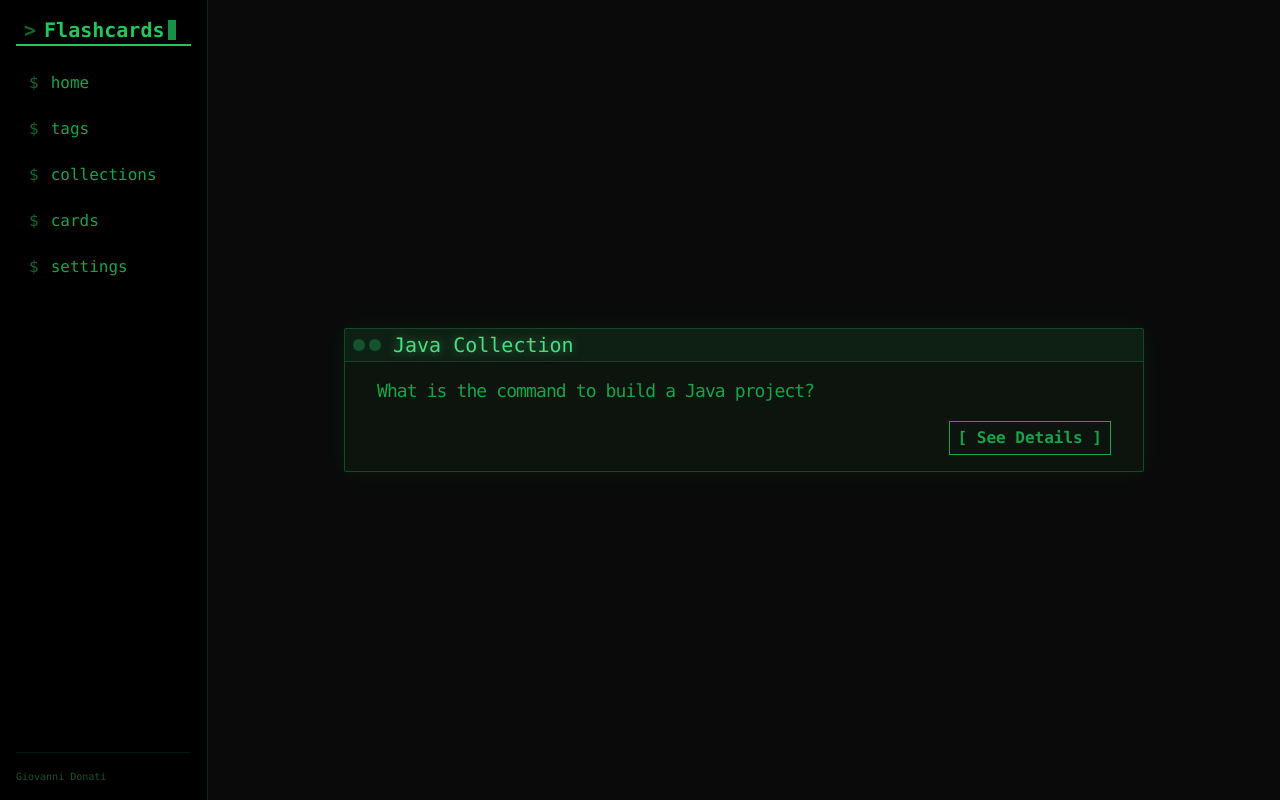
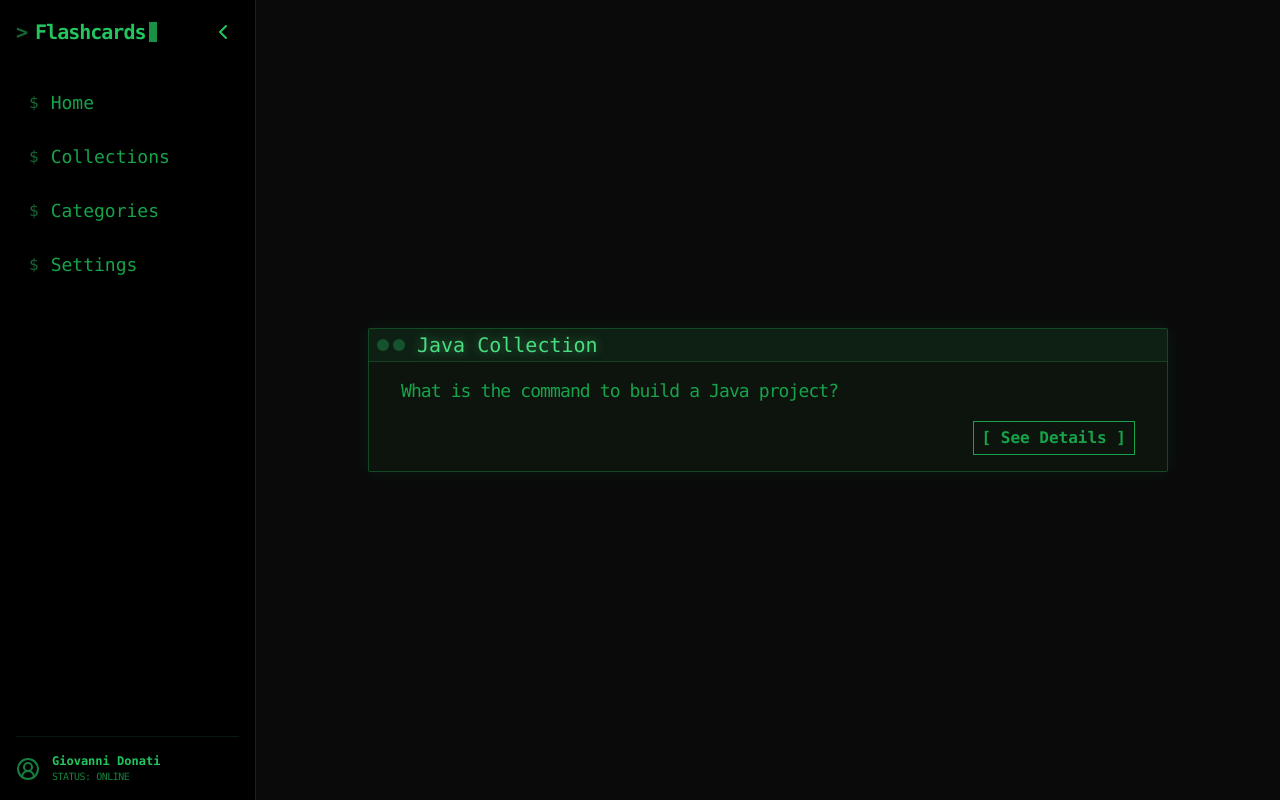
Before and after one commit to GiovanniDonati/flashcard-app, a React (Vite) app in the folder web/: page /settings in a window 1280 px wide. Built offline with nearby package versions, Linux system fonts and the light colour scheme.

Commit message:
feat: Include a button to close the sidebar, and icons after closed

```diff
--- a/web/src/components/Sidebar.tsx
+++ b/web/src/components/Sidebar.tsx
@@ -1,44 +1,102 @@
+import {
+  Home,
+  LayoutList,
+  LibraryBigIcon,
+  Menu,
+  Settings,
+  UserCircle2,
+  ChevronLeft,
+} from "lucide-react";
+import { useState } from "react";
+
 const menu = [
-  { name: "home", path: "/" },
-  { name: "tags", path: "/tags" },
-  { name: "collections", path: "/collections" },
-  { name: "cards", path: "/cards" },
-  { name: "settings", path: "/settings" },
+  { name: "home", path: "/", icon: <Home size={20} /> },
+  {
+    name: "collections",
+    path: "/collections",
+    icon: <LibraryBigIcon size={20} />,
+  },
+  { name: "categories", path: "/categories", icon: <LayoutList size={20} /> },
+  { name: "settings", path: "/settings", icon: <Settings size={20} /> },
 ];
 
 const Sidebar = () => {
+  const [isOpen, setIsOpen] = useState(true);
+
   return (
-    <div className="flex flex-col h-screen w-52 bg-black border-r border-green-900/50 p-4 font-mono">
-      <div className="px-2">
-        <div className="text-green-500 text-xl font-bold flex items-center">
+    <div
+      className={`flex flex-col h-screen bg-black border-r border-green-900/50 p-4 font-mono transition-all duration-300 ${
+        isOpen ? "w-64" : "w-20 items-center"
+      }`}
+    >
+      <div className="flex items-center justify-between mb-8">
+        {isOpen && (
+          <div className="text-green-500 text-xl tracking-tighter font-semibold flex items-center overflow-hidden whitespace-nowrap">
             <span className="mr-2 text-green-800 font-black">{">"}</span>
             Flashcards
             <span className="ml-1 w-2 h-5 bg-green-500 animate-pulse"></span>
           </div>
+        )}
+        <button
+          onClick={() => setIsOpen(!isOpen)}
+          className="text-green-500 hover:bg-green-500/10 p-1 rounded transition-colors"
+        >
+          {isOpen ? <ChevronLeft /> : <Menu />}
+        </button>
       </div>
-      <span className="w-full h-0.5 bg-green-500 mb-4"></span>
+      <nav className="space-y-2 flex-grow">
+        {menu.map((item) => {
+          const isActive = false;
 
-      <nav className="space-y-1">
-        {menu.map((item) => (
+          return (
             <a
               key={item.path}
               href={item.path}
-            className="group flex items-center px-3 py-2 rounded border border-transparent hover:border-green-500/30 hover:bg-green-500/10 transition-all duration-150"
+              className={`group flex items-center px-3 py-2 rounded border transition-all duration-150 ${
+                isActive
+                  ? "border-green-500 bg-green-500/20 text-green-400"
+                  : "border-transparent text-green-600 hover:border-green-500/30 hover:bg-green-500/10 hover:text-green-400"
+              }`}
             >
+              {!isOpen && <div className="mx-auto">{item.icon}</div>}
+              {isOpen && (
+                <>
                   <span className="text-green-800 mr-3 group-hover:text-green-400">
                     $
                   </span>
-
-            <span className="text-green-600 group-hover:text-green-400 group-hover:translate-x-1 transition-transform">
+                  <span className="capitalize text-lg flex-grow group-hover:translate-x-1 transition-transform">
                     {item.name}
                   </span>
+                </>
+              )}
+
+              {isOpen && (
+                <span className="opacity-0 group-hover:opacity-100 text-[10px] text-green-800 transition-opacity">
+                  [ENTER]
+                </span>
+              )}
             </a>
-        ))}
+          );
+        })}
       </nav>
 
-      <div className="mt-auto pt-4 border-t border-green-900/30">
-        <div className="flex justify-between text-[10px] text-green-900">
-          <span>Giovanni Donati</span>
+      <div className="mt-auto pt-4 border-t border-green-900/30 overflow-hidden">
+        <div
+          className={`flex items-center gap-3 text-green-700 ${
+            !isOpen && "justify-center"
+          }`}
+        >
+          <UserCircle2 className="min-w-[24px]" />
+          {isOpen && (
+            <div className="flex flex-col">
+              <span className="text-xs font-bold text-green-500 truncate">
+                Giovanni Donati
+              </span>
+              <span className="text-[10px] uppercase tracking-tighter">
+                Status: Online
+              </span>
+            </div>
+          )}
         </div>
       </div>
     </div>
```
Lines whose indentation alone changed are shown as unchanged.
